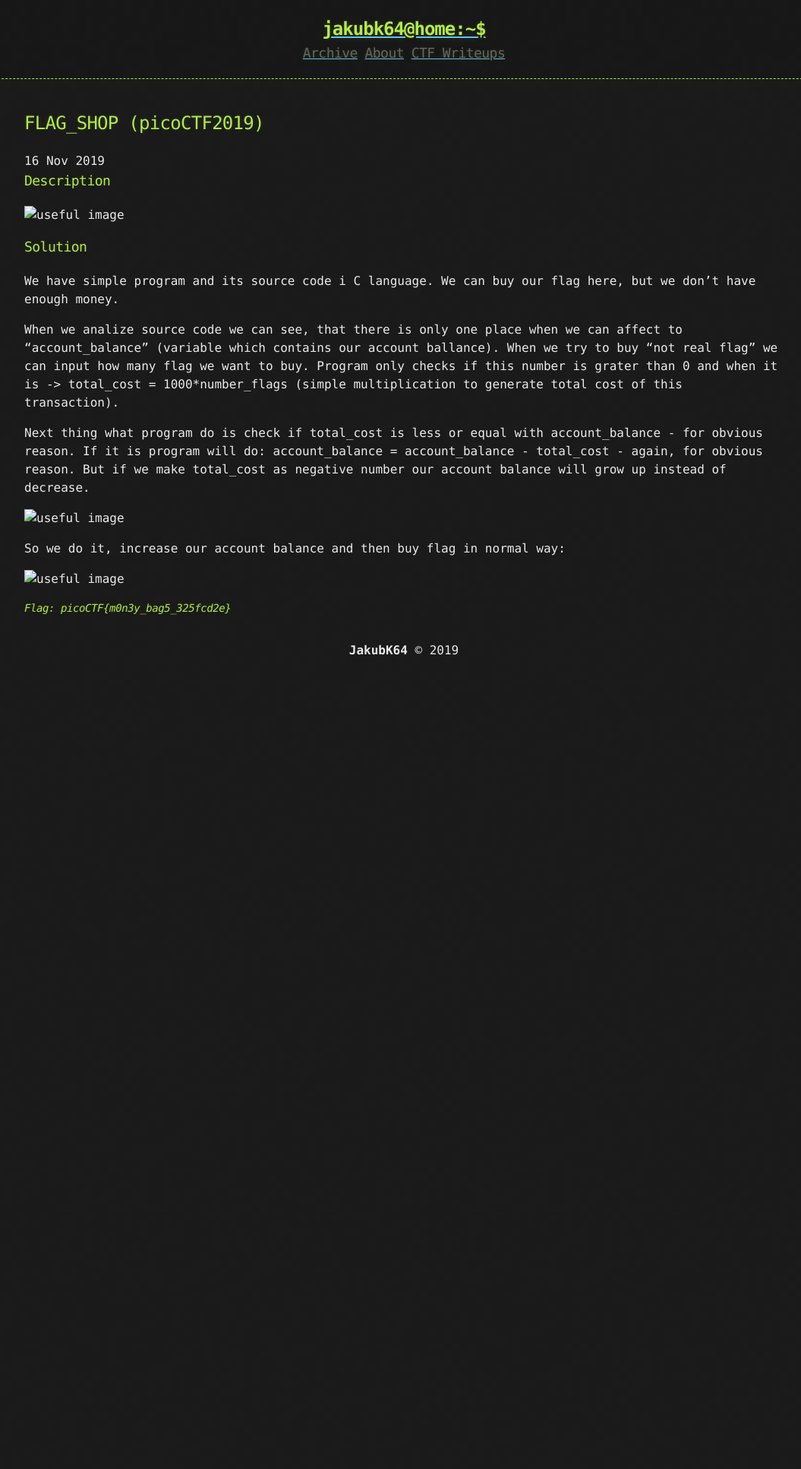
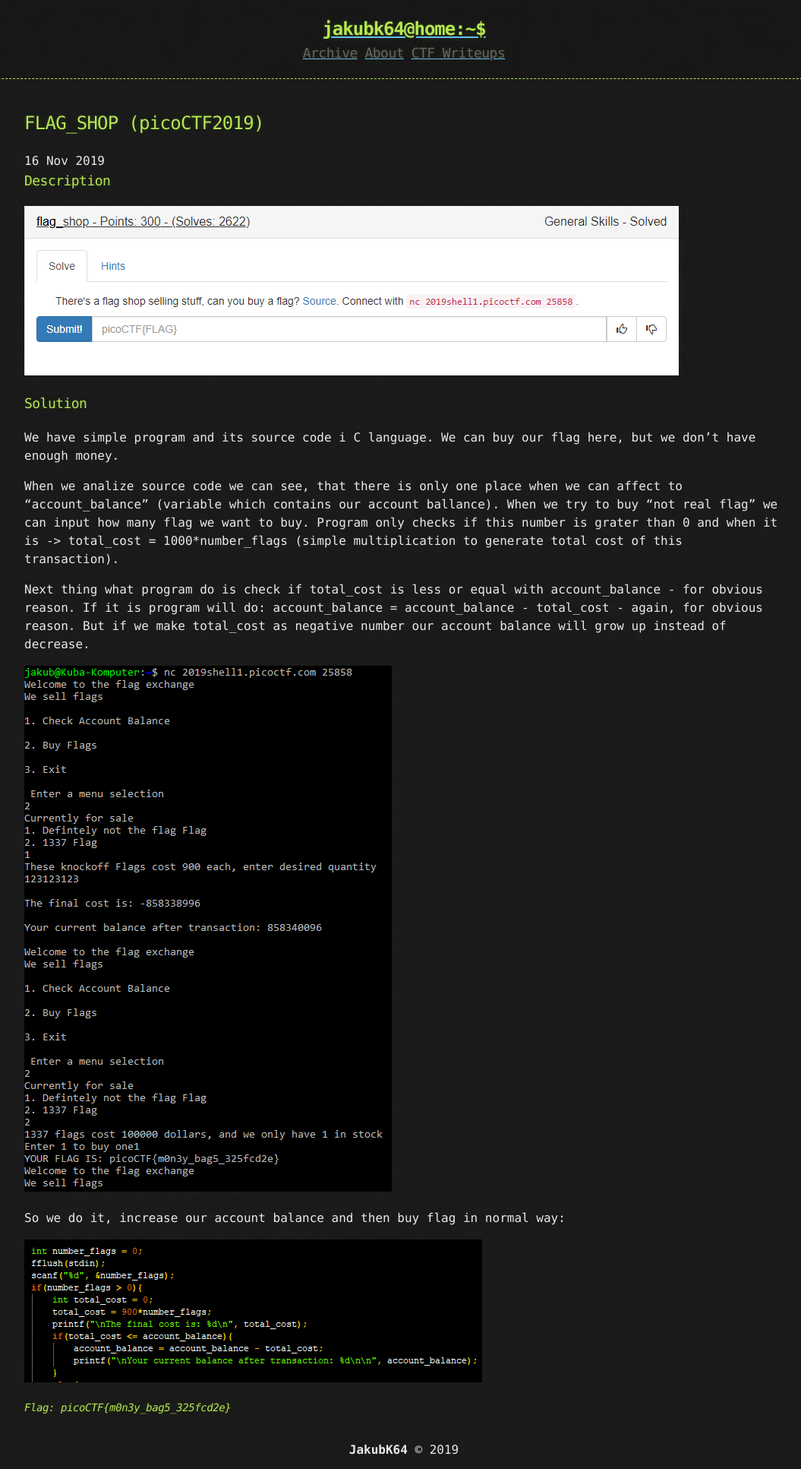
Before and after one commit to JakubK64/jakubk64.github.io, a Jekyll site: the page built from _posts/2019-11-16-flag_shop.md, in a window 1280 px wide. Shown: the whole page at 76% size, without its empty margins (108-1163 px from the left). Built offline with Jekyll 4.4.1, drawn with Linux system fonts in a browser that asks for light colours; before the commit the page ends 900 px from its top, so only the background shows below that.

Commit message:
Update 2019-11-16-flag_shop.md

```diff
--- a/_posts/2019-11-16-flag_shop.md
+++ b/_posts/2019-11-16-flag_shop.md
@@ -7,7 +7,7 @@ tags: pico picoCTF General Skills GeneralSkills flag shop flag_shop shop buy int
 
 ### Description
 
-![useful image]({{ https://github.com/JakubK64/jakubk64.github.io/blob/master/CTF/picoCTF2019/General%20Skills/flag_shop/Task.PNG }}/CTF/picoCTF2019/General%20Skills/store/Task.PNG)
+![useful image]({{ https://github.com/JakubK64/jakubk64.github.io/blob/master/CTF/picoCTF2019/General%20Skills/flag_shop/Task.PNG }}/CTF/picoCTF2019/General%20Skills/flag_shop/Task.PNG)
 
 ### Solution
 We have simple program and its source code i C language. We can buy our flag here, but we don't have enough money.
@@ -16,10 +16,10 @@ When we analize source code we can see, that there is only one place when we can
 
 Next thing what program do is check if total_cost is less or equal with account_balance - for obvious reason. If it is program will do: account_balance = account_balance - total_cost - again, for obvious reason. But if we make total_cost as negative number our account balance will grow up instead of decrease.
 
-![useful image]({{ https://github.com/JakubK64/jakubk64.github.io/blob/master/CTF/picoCTF2019/General%20Skills/flag_shop/Solution1.PNG }}/CTF/picoCTF2019/General%20Skills/store/Solution1.PNG)
+![useful image]({{ https://github.com/JakubK64/jakubk64.github.io/blob/master/CTF/picoCTF2019/General%20Skills/flag_shop/Solution1.PNG }}/CTF/picoCTF2019/General%20Skills/flag_shop/Solution1.PNG)
 
 So we do it, increase our account balance and then buy flag in normal way:
 
-![useful image]({{ https://github.com/JakubK64/jakubk64.github.io/blob/master/CTF/picoCTF2019/General%20Skills/flag_shop/Solution2.PNG }}/CTF/picoCTF2019/General%20Skills/store/Solution2.PNG)
+![useful image]({{ https://github.com/JakubK64/jakubk64.github.io/blob/master/CTF/picoCTF2019/General%20Skills/flag_shop/Solution2.PNG }}/CTF/picoCTF2019/General%20Skills/flag_shop/Solution2.PNG)
 
 #### *Flag: picoCTF{m0n3y_bag5_325fcd2e}*
```
